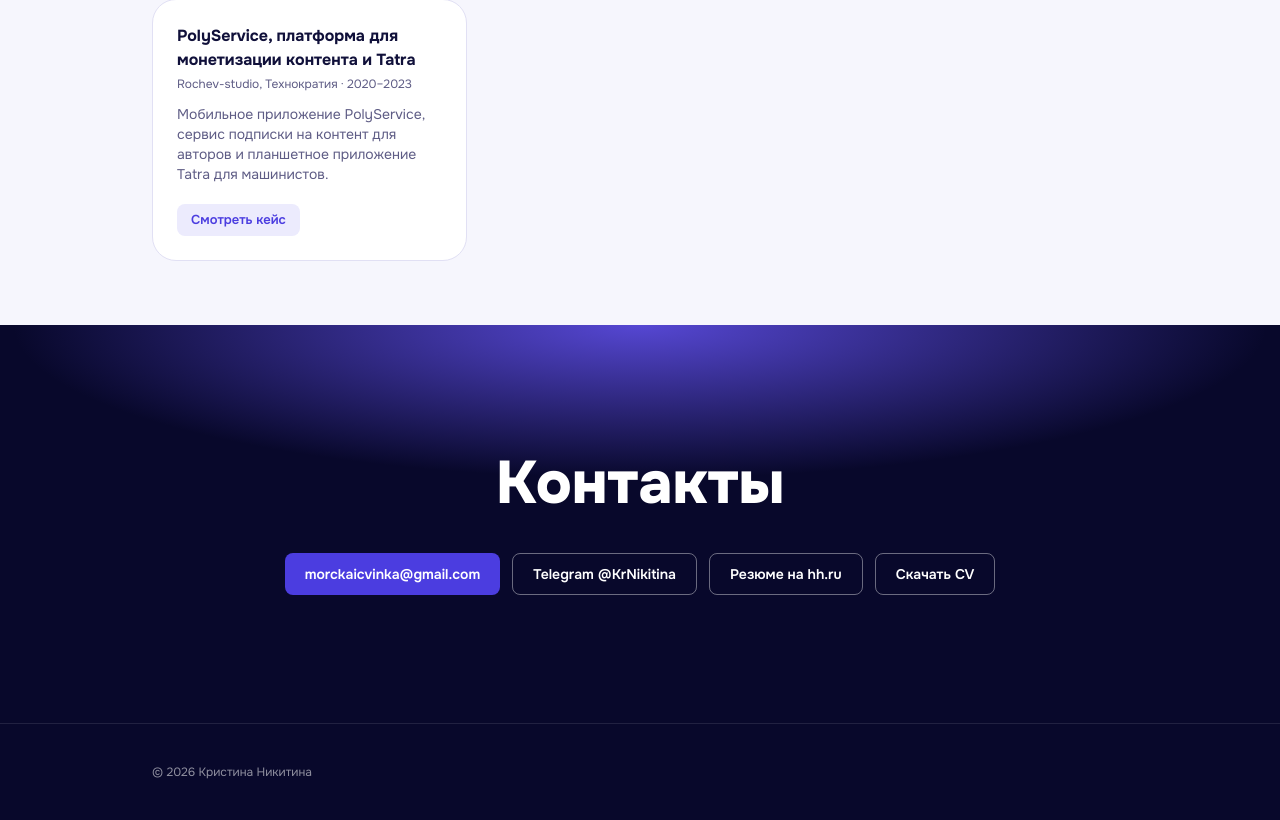
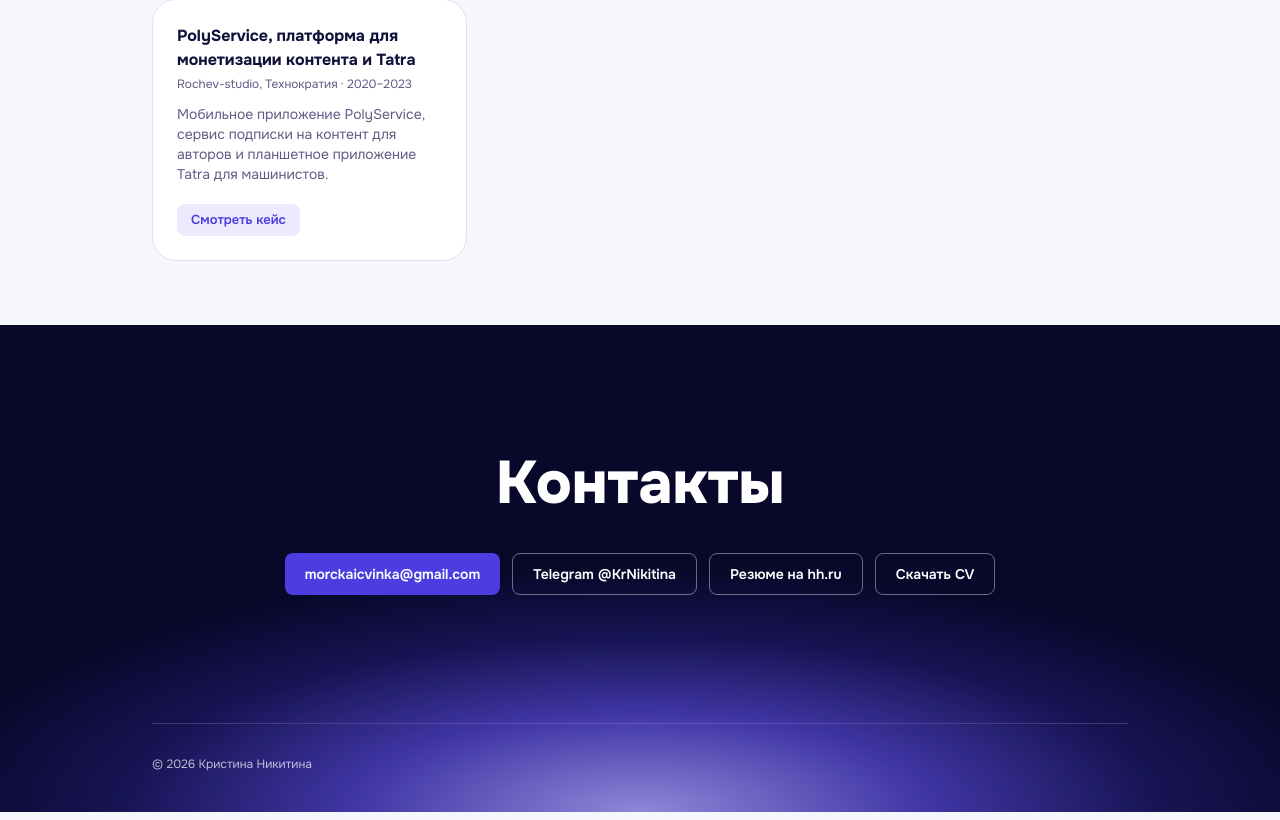
Before and after one commit to Nikitina-Kristina/portfolio, a React (Vite) app: page /#/ in a window 1280 px wide. Shown: the part 5428-6248 px from the top of the page. Built offline with nearby package versions, Linux system fonts and the light colour scheme.

Commit message:
Contacts: bottom glow gradient with embedded footer
Co-Authored-By: Claude Sonnet 5.5 <noreply@anthropic.com>
Claude-Session: https://claude.ai/code/session_01DRJPMU6T7pz3YPBHNkdT9m

```diff
--- a/src/App.jsx
+++ b/src/App.jsx
@@ -1,7 +1,6 @@
 import { useEffect } from 'react'
 import { Routes, Route, useLocation } from 'react-router-dom'
 import Header from './components/Header.jsx'
-import Footer from './components/Footer.jsx'
 import Home from './pages/Home.jsx'
 import Case from './pages/Case.jsx'
 
@@ -23,7 +22,6 @@ export default function App() {
           <Route path="*" element={<Home />} />
         </Routes>
       </main>
-      <Footer />
     </>
   )
 }
--- a/src/components/Footer.jsx
+++ b/src/components/Footer.jsx
@@ -1,9 +1,11 @@
 import { profile } from '../data/data.jsx'
 
-export default function Footer() {
-  return (
-    <footer className="border-t border-white/10 bg-night py-10">
-      <div className="wrap text-xs text-white/55">© {new Date().getFullYear()} {profile.name}</div>
-    </footer>
+export default function Footer({ embedded = false }) {
+  const inner = (
+    <div className={embedded ? 'wrap pb-10' : 'wrap'}>
+      <div className={embedded ? 'border-t border-white/15 pt-8 text-xs text-white/70' : 'text-xs text-white/55'}>© {new Date().getFullYear()} {profile.name}</div>
+    </div>
   )
+  if (embedded) return <footer>{inner}</footer>
+  return <footer className="border-t border-white/10 bg-night py-10">{inner}</footer>
 }
--- a/src/pages/Case.jsx
+++ b/src/pages/Case.jsx
@@ -1,3 +1,4 @@
+import Footer from '../components/Footer.jsx'
 import { Link, useParams } from 'react-router-dom'
 import { cases } from '../data/case-data.jsx'
 import Img from '../components/Img.jsx'
@@ -12,6 +13,7 @@ export default function Case() {
   const next = group[(group.indexOf(c) + 1) % group.length]
 
   return (
+    <>
     <article className="wrap pb-12 pt-28 md:pb-20 md:pt-36">
       <Link to="/" className="font-mono text-sm text-muted hover:text-ink">← Все кейсы</Link>
       <div className="mt-8 flex flex-wrap gap-2">{c.tags.map((t) => <span key={t} className="tag">{t}</span>)}</div>
@@ -64,5 +66,7 @@ export default function Case() {
         <Link to={`/case/${next.slug}`} className="mt-2 block text-2xl font-extrabold hover:underline">{next.title} →</Link>
       </div>
     </article>
+    <Footer />
+    </>
   )
 }
--- a/src/pages/Home.jsx
+++ b/src/pages/Home.jsx
@@ -4,6 +4,7 @@ import { cases } from '../data/case-data.jsx'
 import { site, asset, img } from '../config.js'
 import Reveal from '../components/Reveal.jsx'
 import Img from '../components/Img.jsx'
+import Footer from '../components/Footer.jsx'
 
 const Title = ({ id, children }) => (
   <h2 id={id} className="scroll-mt-24 text-3xl font-extrabold md:text-4xl">{children}</h2>
@@ -131,7 +132,7 @@ export default function Home() {
         </Reveal>
       </section>
 
-      <div className="bg-night text-white" style={{ backgroundImage: 'radial-gradient(ellipse 70% 55% at 50% 0%, rgba(99,82,240,0.85) 0%, rgba(99,82,240,0) 70%)' }}>
+      <div className="bg-night text-white" style={{ backgroundImage: 'radial-gradient(ellipse 70% 62% at 50% 100%, rgba(150,142,226,0.95) 0%, rgba(99,82,240,0.62) 32%, rgba(75,61,224,0.22) 58%, rgba(8,8,43,0) 80%)' }}>
         <section className="wrap py-24 text-center md:py-32">
           <Reveal>
             <h2 id="contacts" className="scroll-mt-24 text-4xl font-extrabold leading-tight md:text-6xl">Контакты</h2>
@@ -143,6 +144,7 @@ export default function Home() {
             </div>
           </Reveal>
         </section>
+        <Footer embedded />
       </div>
     </>
   )
```
